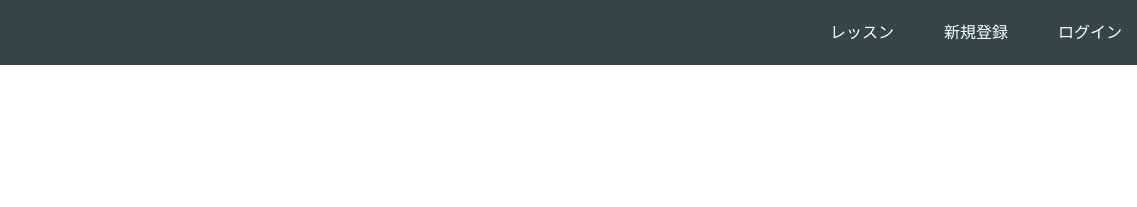
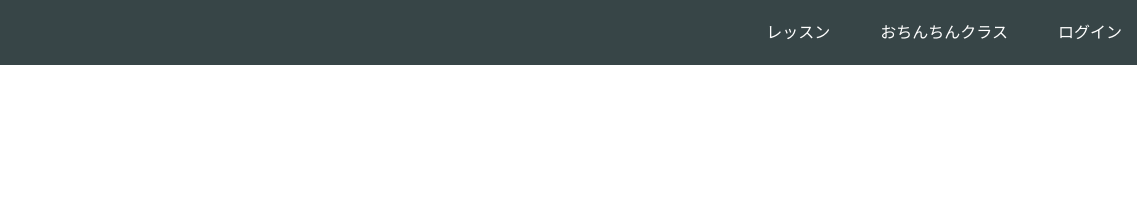
Before and after one commit to Genshiee/github.io, a plain HTML site: page index.html in a window 1280 px wide. Shown: the top 207 px of the page, 143-1280 px from the left. Drawn offline with Linux system fonts and the light colour scheme.

Commit message:
Update index.html

```diff
--- a/index.html
+++ b/index.html
@@ -16,7 +16,7 @@
       <span class="fa fa-bars menu-icon"></span>
       <div class="header-right">
         <a href="#">レッスン</a>
-        <a href="#">新規登録</a>
+        <a href="#">おちんちんクラス</a>
         <a href="#" class="login">ログイン</a>
       </div>
     </div>
```
